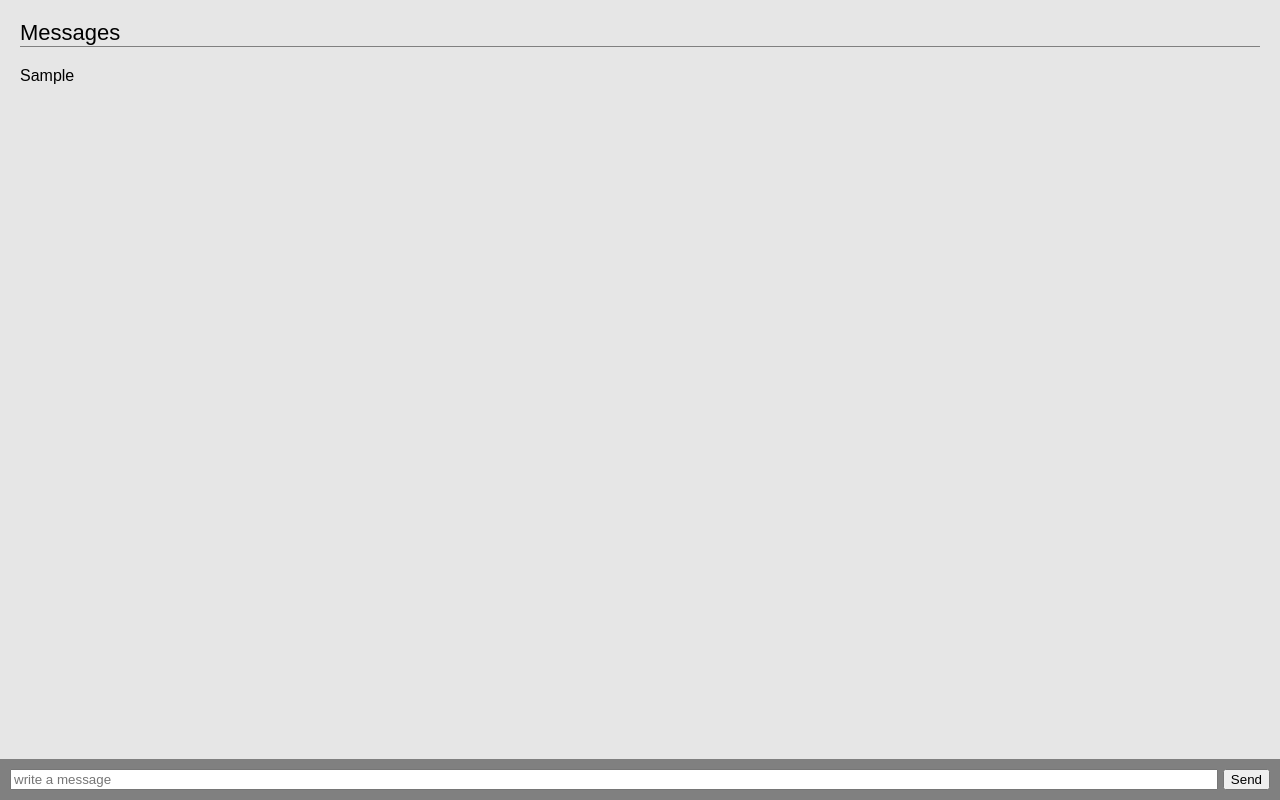
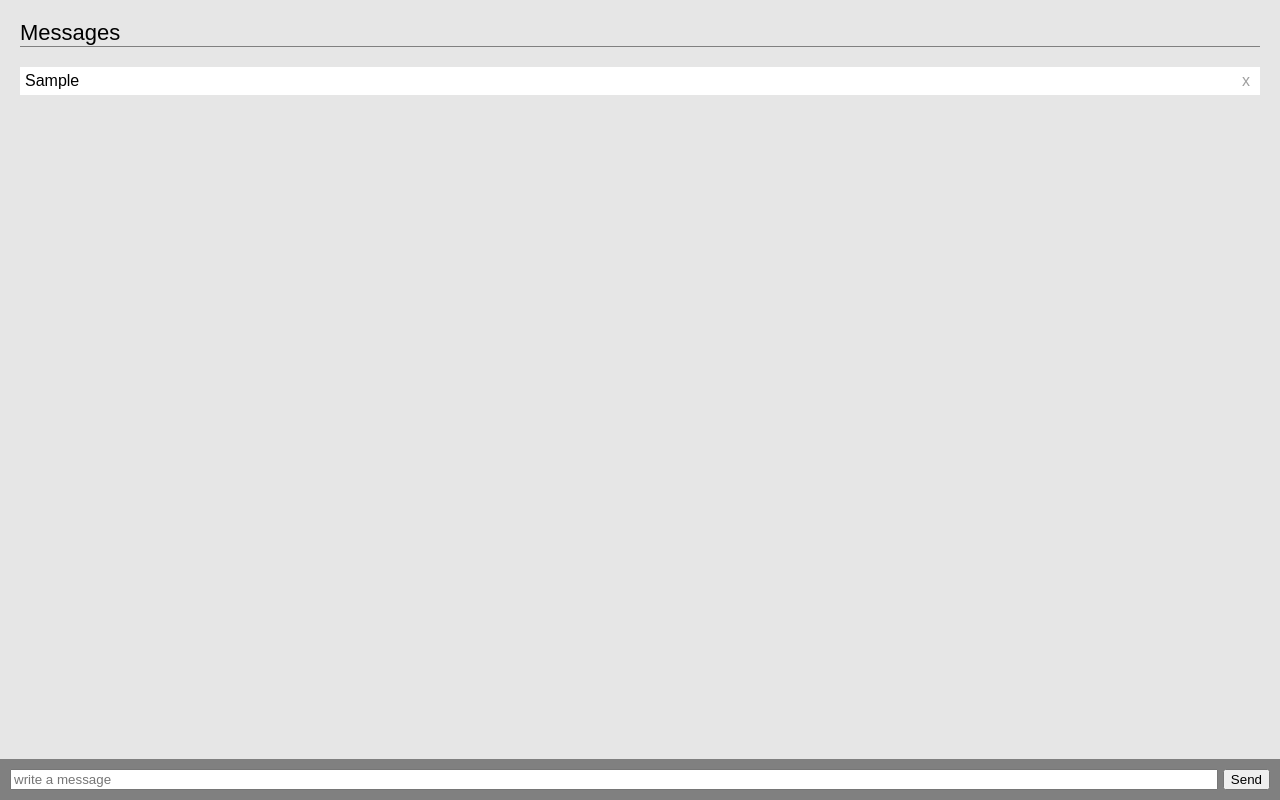
Before and after one commit to moredip/react-training, a React (Create React App) app in the folder slackr/: page / in a window 1280 px wide. Both pictures are taken after typing "Sample" into the empty fields and a click on the input "Send". Built offline with nearby package versions, Linux system fonts and the light colour scheme.

Commit message:
WIP wiring up delete button

```diff
--- a/slackr/src/App.css
+++ b/slackr/src/App.css
@@ -38,10 +38,20 @@ ul {
   margin-bottom: 20px;
 }
 
-.channel-history__message {
+.channel-message {
   background-color: white;
   padding: 5px;
   margin-bottom: 10px
+}
+
+.channel-message__delete {
+  float: right;
+  margin-right: 5px;
+  color: rgb(160, 160, 160);
+  cursor: pointer;
+}
+.channel-message__delete:hover {
+  color: rgb(239, 45, 45);
 }
 
 .compose-message {
--- a/slackr/src/ChannelHistory.js
+++ b/slackr/src/ChannelHistory.js
@@ -2,7 +2,6 @@ import React from 'react';
 import {connect} from 'react-redux';
 
 import ChannelMessage from './ChannelMessage';
-import * as msg from './message';
 
 function mapStateToProps(state){
   return {
--- a/slackr/src/ChannelMessage.js
+++ b/slackr/src/ChannelMessage.js
@@ -2,12 +2,19 @@ import React from 'react';
 
 import * as msg from './message';
 
-export default function ChannelMessage({message}){
+export default function ChannelMessage({message,onDelete}){
   return (
-    <div>
+    <div className="channel-message">
       <span className="channel-message__text">
         {msg.getText(message)}
       </span>
+      <span onClick={handleDeleteClicked} className="channel-message__delete">
+        x
+      </span>
     </div>
   );
+
+  function handleDeleteClicked(){
+    onDelete(msg.getId(message));
+  }
 }
--- a/slackr/src/ducks/channel.js
+++ b/slackr/src/ducks/channel.js
@@ -16,10 +16,9 @@ export default function reducer(state = INITIAL_STATE, action = {}){
         messages: state.messages.concat([newMessage])
       };
     case DELETE_MESSAGE:
-      const targetId = action.id;
       return {
         ...state,
-        messages: state.messages.filter((m)=> !msg.hasId(m,targetId))
+        messages: state.messages.filter((m)=> !msg.hasId(m,action.targetMessageId))
       };
     default:
       return state;
@@ -33,10 +32,9 @@ export function postMessage(text){
   };
 }
 
-export function deleteMessage(targetMessage){
-  const id = msg.getId(targetMessage);
+export function deleteMessage(targetMessageId){
   return {
     type: DELETE_MESSAGE,
-    id: id
+    targetMessageId: targetMessageId
   };
 }
```
Also changed, not shown: 2 other files (tests, documents, lock files or other folders).
